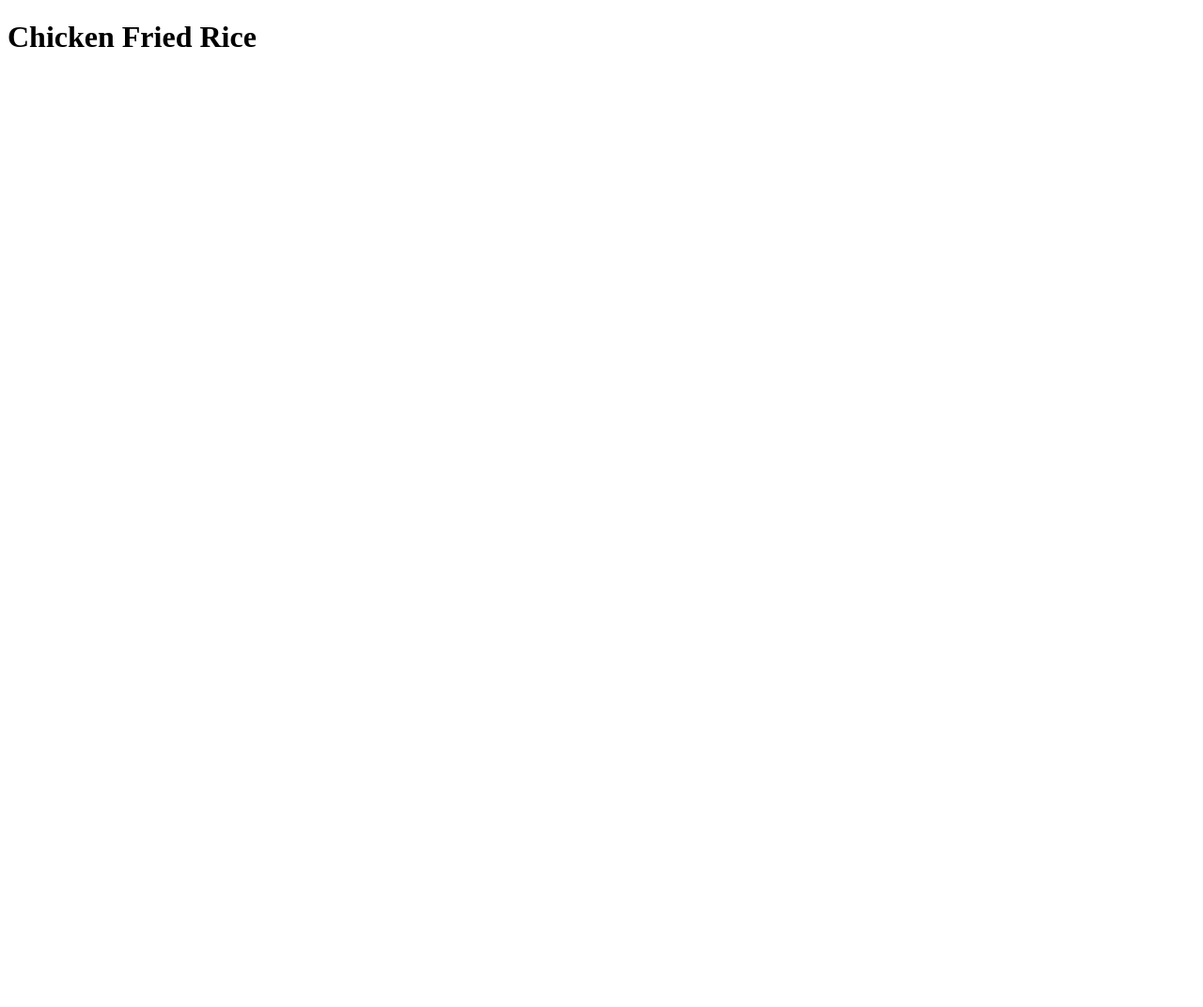
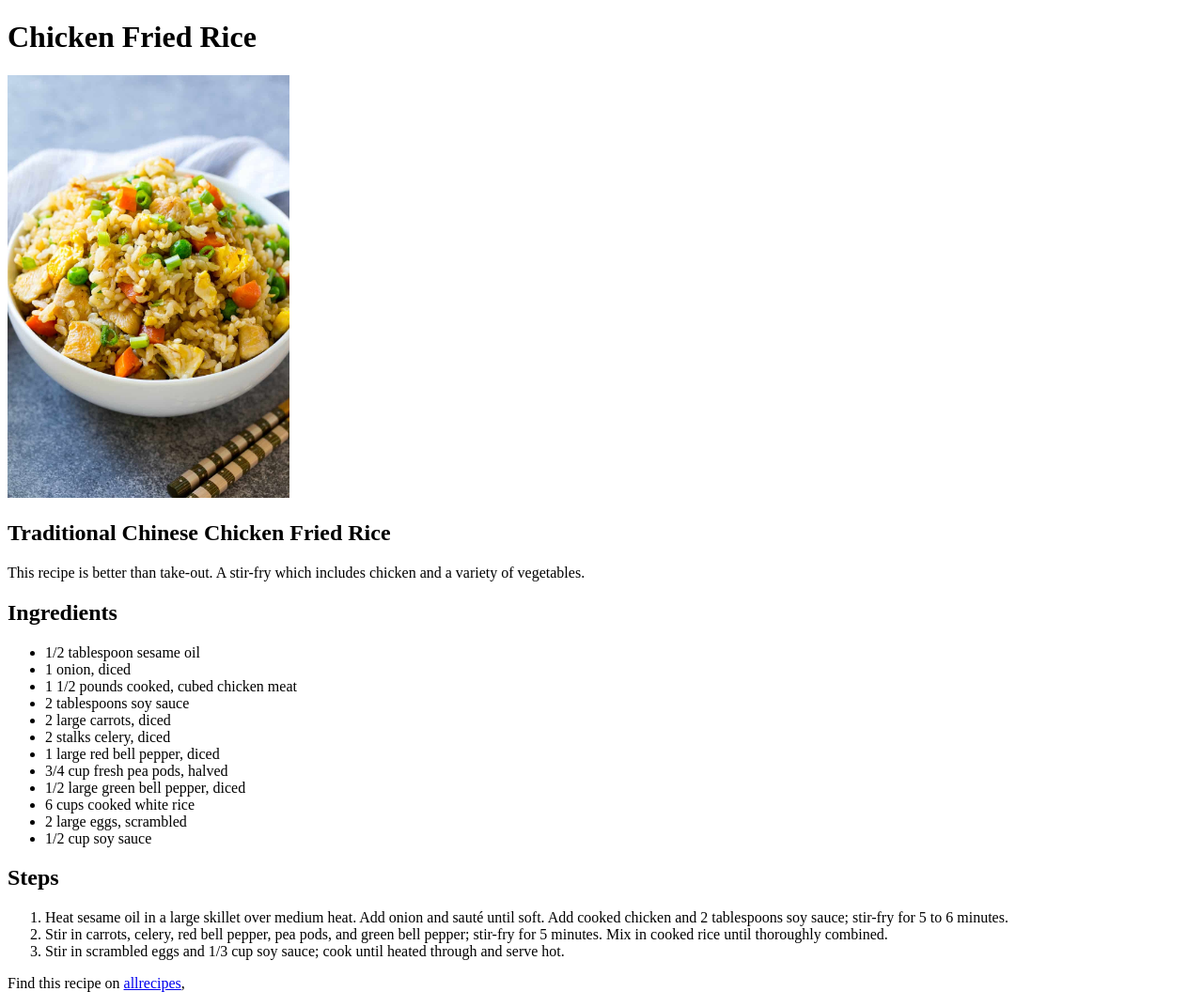
Before and after one commit to Triangular100/odin-recipes, a plain HTML site: page recipes/chicken-fried-rice.html in a window 1280 px wide. Shown: the whole page at 94% size. Before the commit the page ends 800 px from the top, so only its background shows below. Drawn offline with Linux system fonts and the light colour scheme.

Commit message:
Added image and recipe info to chicken fried rice page

```diff
--- a/recipes/chicken-fried-rice.html
+++ b/recipes/chicken-fried-rice.html
@@ -6,5 +6,30 @@
 </head>
 <body>
     <h1>Chicken Fried Rice</h1>
+    <img src="../images/chicken-fried-rice.jpg" alt="Chicken fried rice dish" width="300">
+    <h2>Traditional Chinese Chicken Fried Rice</h2>
+    <p>This recipe is better than take-out. A stir-fry which includes chicken and a variety of vegetables.</p>
+    <h2>Ingredients</h2>
+    <ul>
+        <li>1/2 tablespoon sesame oil</li>
+        <li>1 onion, diced</li>
+        <li>1 1/2 pounds cooked, cubed chicken meat</li>
+        <li>2 tablespoons soy sauce</li>
+        <li>2 large carrots, diced</li>
+        <li>2 stalks celery, diced</li>
+        <li>1 large red bell pepper, diced</li>
+        <li>3/4 cup fresh pea pods, halved</li>
+        <li>1/2 large green bell pepper, diced</li>
+        <li>6 cups cooked white rice</li>
+        <li>2 large eggs, scrambled</li>
+        <li>1/2 cup soy sauce</li>
+    </ul>
+    <h2>Steps</h2>
+    <ol>
+        <li>Heat sesame oil in a large skillet over medium heat. Add onion and sauté until soft. Add cooked chicken and 2 tablespoons soy sauce; stir-fry for 5 to 6 minutes.</li>
+        <li>Stir in carrots, celery, red bell pepper, pea pods, and green bell pepper; stir-fry for 5 minutes. Mix in cooked rice until thoroughly combined.</li>
+        <li>Stir in scrambled eggs and 1/3 cup soy sauce; cook until heated through and serve hot.</li>
+    </ol>
+    <p>Find this recipe on <a href="https://www.allrecipes.com/recipe/17161/chinese-chicken-fried-rice-i/">allrecipes</a>,</p>
 </body>
 </html>
```
Also changed, not shown: images/chicken-fried-rice.jpg (added).
